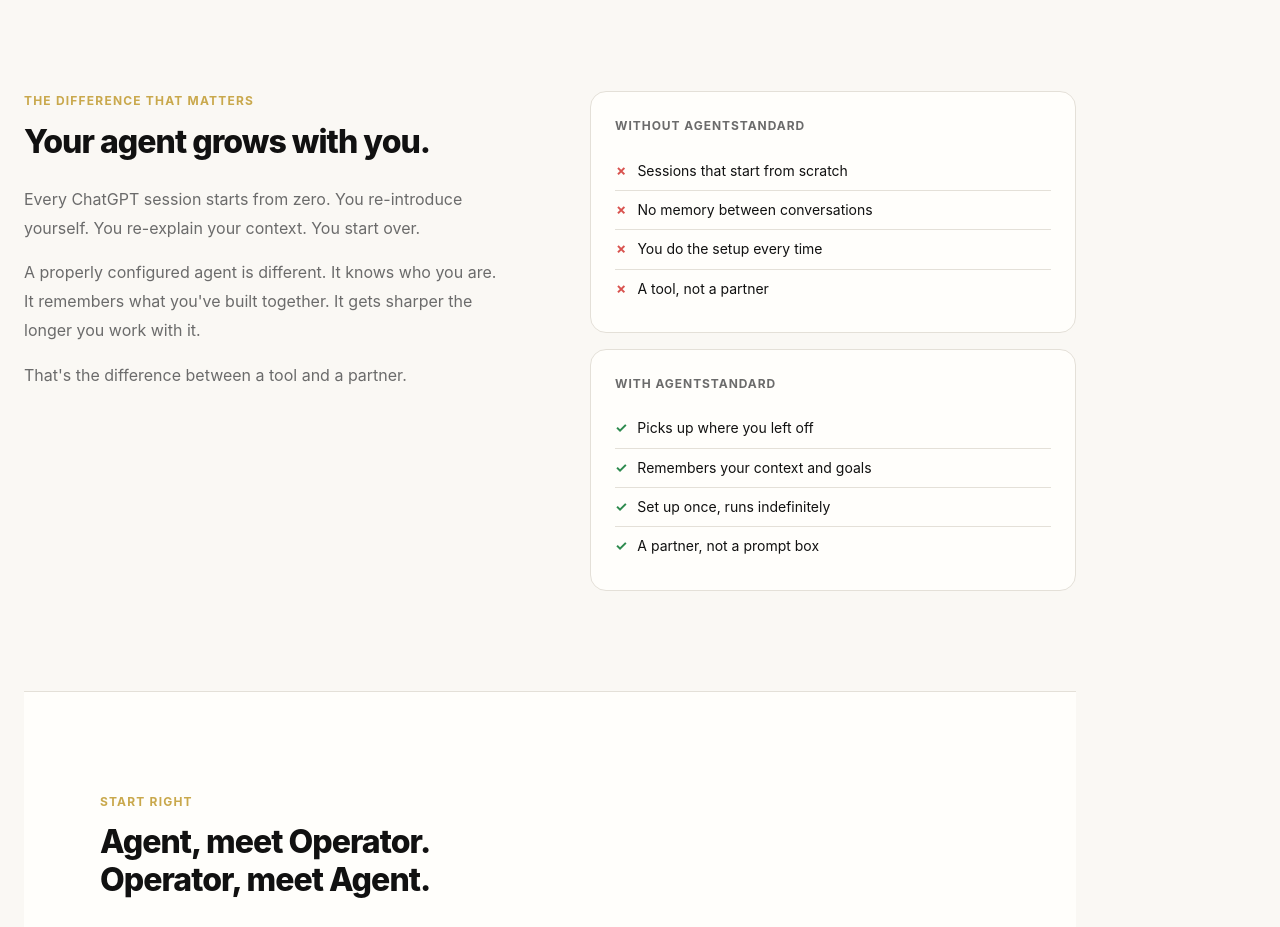
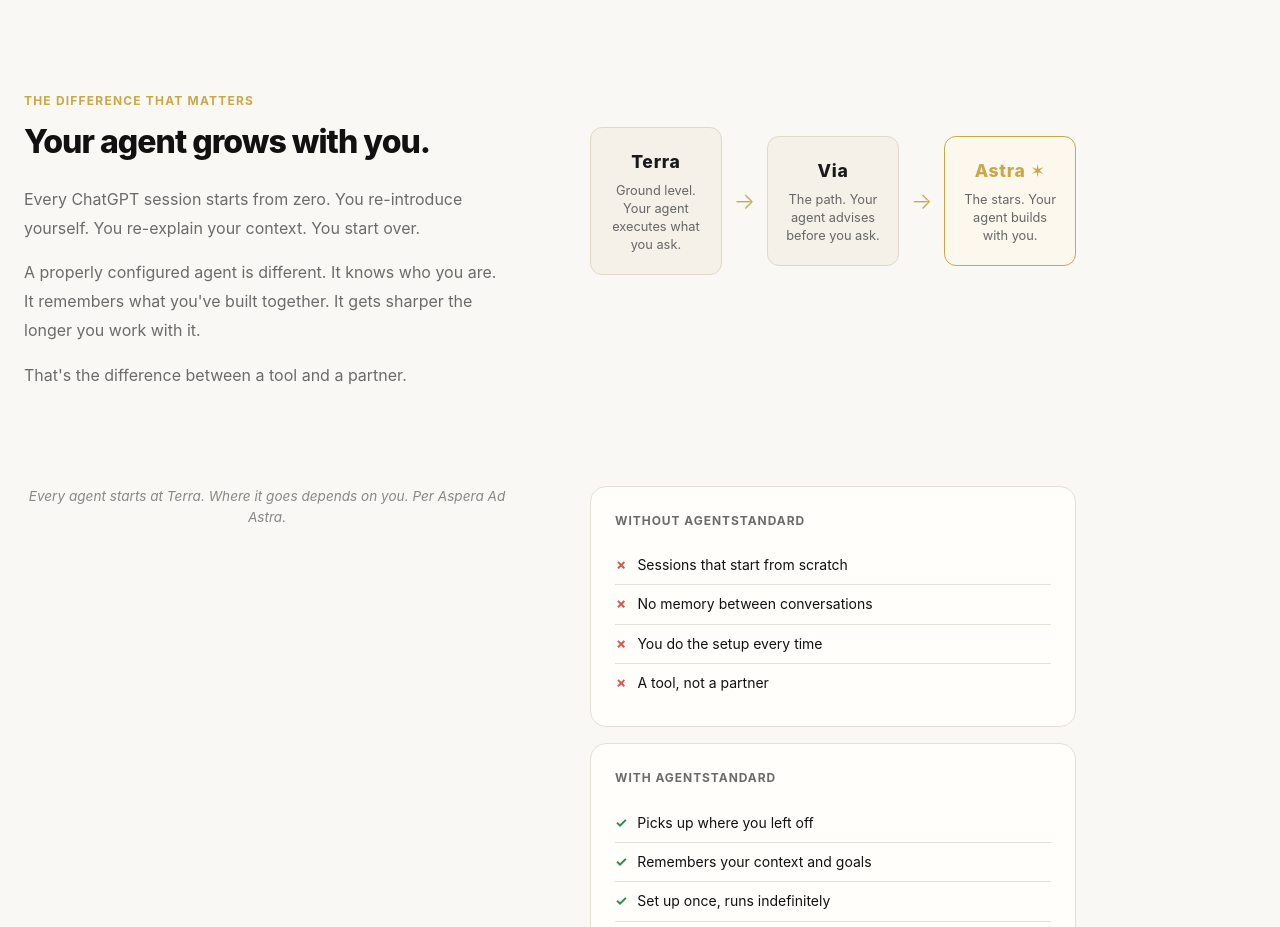
Before and after one commit to AgentStandard/web, a React (Vite) app: page / in a window 1280 px wide. Shown: the part 1280-2207 px from the top of the page. Built offline with nearby package versions, Linux system fonts and the light colour scheme; no server answers; the database is empty.

Commit message:
Add Terra/Via/Astra progression to grows-with-you section + CSS

```diff
--- a/src/App.css
+++ b/src/App.css
@@ -1174,3 +1174,57 @@ body {
   font-style: italic !important;
   background: transparent !important;
 }
+
+/* Terra / Via / Astra progression */
+.progression-row {
+  display: flex;
+  align-items: center;
+  gap: 12px;
+  margin: 36px 0 16px;
+  flex-wrap: wrap;
+}
+.progression-step {
+  flex: 1;
+  min-width: 120px;
+  background: #f5f0e8;
+  border: 1px solid #e0d8c8;
+  border-radius: 12px;
+  padding: 20px 16px;
+  text-align: center;
+}
+.progression-step-astra {
+  background: #fdf8ee;
+  border-color: #c9a84c;
+}
+.progression-label {
+  font-size: 1.1rem;
+  font-weight: 800;
+  color: #1a1a1a;
+  letter-spacing: 0.04em;
+  margin-bottom: 6px;
+}
+.progression-step-astra .progression-label {
+  color: #c9a84c;
+}
+.progression-sub {
+  font-size: 0.8rem;
+  color: #666;
+  line-height: 1.4;
+}
+.progression-arrow {
+  font-size: 1.4rem;
+  color: #c9a84c;
+  font-weight: 300;
+  flex-shrink: 0;
+}
+.progression-note {
+  font-size: 0.85rem;
+  color: #888;
+  text-align: center;
+  margin: 0 0 32px;
+  font-style: italic;
+}
+@media (max-width: 600px) {
+  .progression-row { flex-direction: column; align-items: stretch; }
+  .progression-arrow { text-align: center; transform: rotate(90deg); }
+}
--- a/src/App.jsx
+++ b/src/App.jsx
@@ -1153,6 +1153,23 @@ export default function App() {
             <p>A properly configured agent is different. It knows who you are. It remembers what you've built together. It gets sharper the longer you work with it.</p>
             <p>That's the difference between a tool and a partner.</p>
           </div>
+          <div className="progression-row">
+            <div className="progression-step">
+              <div className="progression-label">Terra</div>
+              <div className="progression-sub">Ground level. Your agent executes what you ask.</div>
+            </div>
+            <div className="progression-arrow">&#x2192;</div>
+            <div className="progression-step">
+              <div className="progression-label">Via</div>
+              <div className="progression-sub">The path. Your agent advises before you ask.</div>
+            </div>
+            <div className="progression-arrow">&#x2192;</div>
+            <div className="progression-step progression-step-astra">
+              <div className="progression-label">Astra &#x2736;</div>
+              <div className="progression-sub">The stars. Your agent builds with you.</div>
+            </div>
+          </div>
+          <p className="progression-note">Every agent starts at Terra. Where it goes depends on you. <em>Per Aspera Ad Astra.</em></p>
           <div className="grows-compare">
             <div className="compare-col compare-before">
               <div className="compare-label">Without AgentStandard</div>
```
